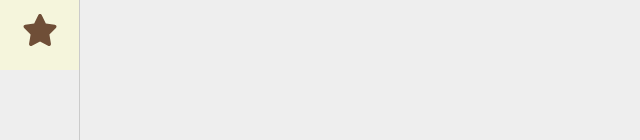
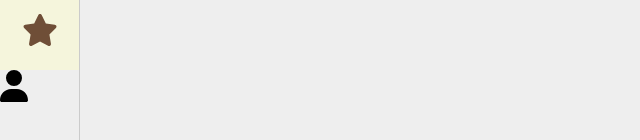
Before and after one commit to ljh37694/ReactPracticeProjects, a React (Create React App) app in the folder cafe-star/: page / in a window 1280 px wide. Shown: the part 190-330 px from the top of the page, without its empty margins (0-640 px from the left). Built offline with nearby package versions, Linux system fonts and the light colour scheme; a web font is replaced by a local one.

Commit message:
SideNavbar footer에 user 아이콘 추가

```diff
--- a/cafe-star/src/ui/SideNav.js
+++ b/cafe-star/src/ui/SideNav.js
@@ -1,4 +1,4 @@
-import { faHouse, faStar } from "@fortawesome/free-solid-svg-icons";
+import { faHouse, faStar, faUser } from "@fortawesome/free-solid-svg-icons";
 import { FontAwesomeIcon } from "@fortawesome/react-fontawesome";
 import { useState } from "react";
 
@@ -12,14 +12,28 @@ function SideNav(props) {
         <p>Cesr</p>
       </div>
 
-      <div>
+      <div className="nav-menu-icon-container">
         {icons.map((icon, idx) => {
           return (
-            <div className={`nav-menu-icon ${activeMenu === idx ? "nav-menu-active-icon" : ""}`} onClick={() => {setActiveMenu(idx)}} key={idx}>
-              <FontAwesomeIcon icon={icon} size="2x"/>
+            <div
+              className={`nav-menu-icon ${
+                activeMenu === idx ? "nav-menu-active-icon" : ""
+              }`}
+              onClick={() => {
+                setActiveMenu(idx);
+              }}
+              key={idx}
+            >
+              <FontAwesomeIcon icon={icon} size="2x" />
             </div>
           );
         })}
+      </div>
+
+      <div className="nav-footer">
+        <div>
+          <FontAwesomeIcon icon={faUser} size="2x" />
+        </div>
       </div>
     </nav>
   );
```
